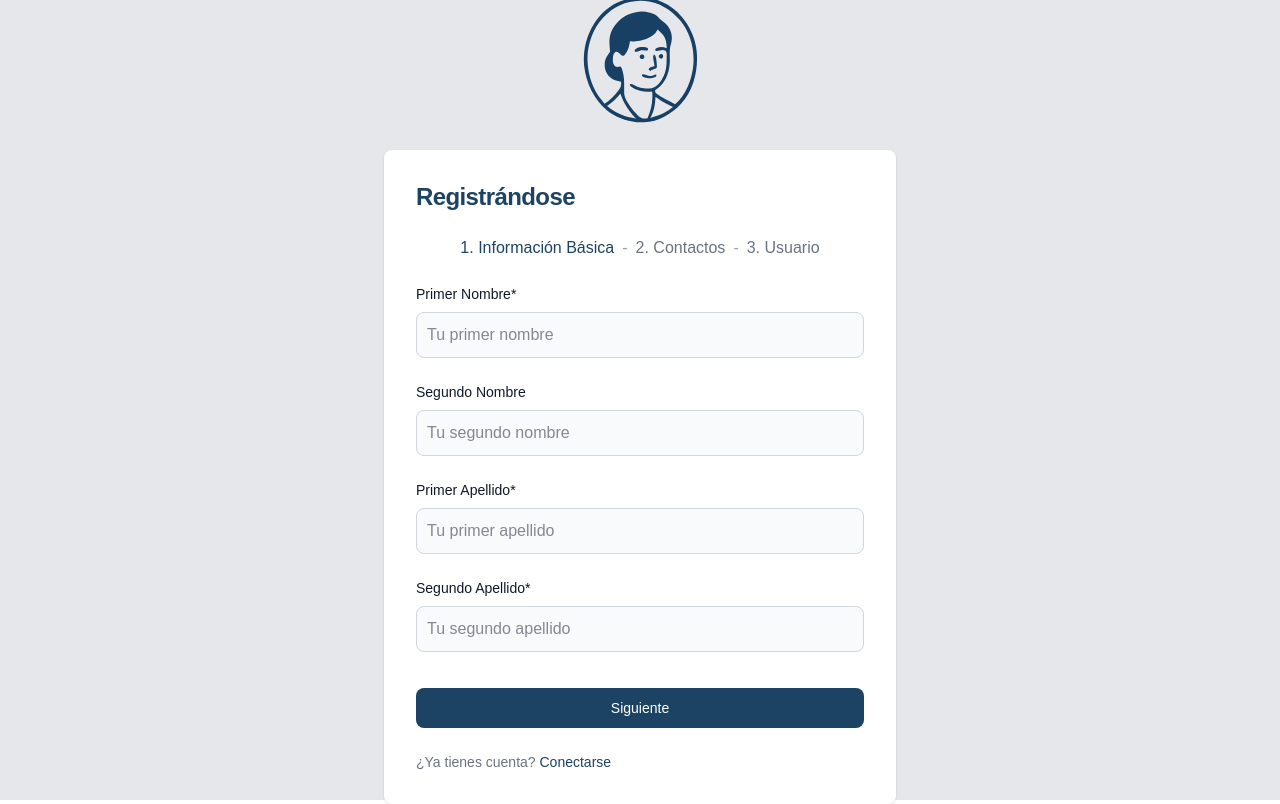
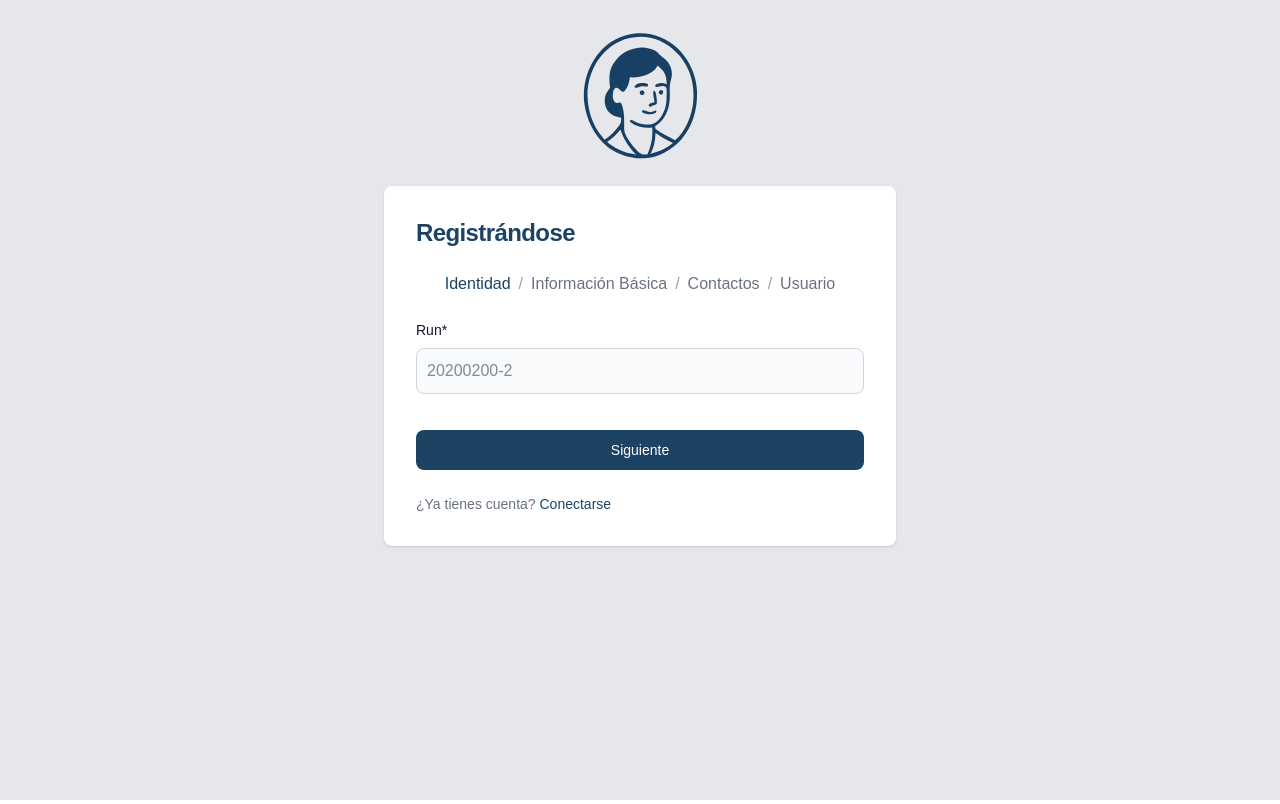
Before and after one commit to Joakosss/EcommerceDonaNancy, a React (Vite) app in the folder Client/: page /registro in a window 1280 px wide. Built offline with nearby package versions, Linux system fonts and the light colour scheme.

Commit message:
update - agregado cors a apifastapi y registro usuario interoperando 100%

```diff
--- /dev/null
+++ b/Client/src/pages/Registro/Paso0.tsx
@@ -0,0 +1,56 @@
+import { useFormContext } from "react-hook-form";
+
+function Paso0({ onNext }: { onNext: () => void }) {
+  const {
+    register,
+    formState: { errors },
+    trigger,
+  } = useFormContext();
+
+  const handleNext = async () => {
+    const isValid = await trigger(["run_usuario"]);
+    if (isValid) {
+      onNext(); // solo avanza si es válido
+    }
+  };
+
+  return (
+    <>
+      <div id="run">
+        <label
+          htmlFor="run"
+          className="block mb-2 text-sm font-medium text-gray-900"
+        >
+          Run*{" "}
+          {errors.run_usuario?.message && (
+            <small className="text-red-700">
+              {errors.run_usuario?.message as string}
+            </small>
+          )}
+        </label>
+        <input
+          type="text"
+          id="run_usuario"
+          className="bg-gray-50 border border-gray-300 text-gray-900 rounded-lg block w-full p-2.5"
+          placeholder="20200200-2"
+          {...register("run_usuario", {
+            required: "Es requerido",
+            pattern: {
+              value: /^\d{1,2}\d{3}\d{3}-[\dkK]$/,
+              message: "Rut no válido verifica guion y digito verificador",
+            },
+          })}
+        />
+      </div>
+      <button
+        type="button"
+        className=" mt-3 w-full text-white bg-primary hover:bg-primary/90  font-medium rounded-lg text-sm px-5 py-2.5 text-center"
+        onClick={handleNext}
+      >
+        Siguiente
+      </button>
+    </>
+  );
+}
+
+export default Paso0;
--- a/Client/src/pages/Registro/Paso2.tsx
+++ b/Client/src/pages/Registro/Paso2.tsx
@@ -18,22 +18,22 @@ function Paso2({ onNext }: { onNext: () => void }) {
     <section>
       <div>
         <label
-          htmlFor="correo_electronico"
+          htmlFor="correo"
           className="block mb-2 text-sm font-medium text-gray-900"
         >
           Correo Electronico*{" "}
-          {errors.correo_electronico?.message && (
+          {errors.correo?.message && (
             <small className="text-red-700">
-              {errors.correo_electronico?.message as string}{" "}
+              {errors.correo?.message as string}{" "}
             </small>
           )}
         </label>
         <input
           type="email"
-          id="correo_electronico"
+          id="correo"
           className="bg-gray-50 border border-gray-300 text-gray-900 rounded-lg block w-full p-2.5"
           placeholder="TuCorreo@correo.cl"
-          {...register("correo_electronico", {
+          {...register("correo", {
             required: "Es requerido",
             pattern: {
               value:
@@ -70,11 +70,11 @@ function Paso2({ onNext }: { onNext: () => void }) {
       </div>
       <div className="mt-3">
         <label
-          htmlFor="Direccion"
+          htmlFor="direccion"
           className="block mb-2 text-sm font-medium text-gray-900"
         >
           Dirección{" "}
-          {errors.correo_electronico?.message && (
+          {errors.direccion?.message && (
             <small className="text-red-700">
               {errors.Direccion?.message as string}{" "}
             </small>
@@ -82,10 +82,10 @@ function Paso2({ onNext }: { onNext: () => void }) {
         </label>
         <input
           type="string"
-          id="Direccion"
+          id="direccion"
           className="bg-gray-50 border border-gray-300 text-gray-900 rounded-lg block w-full p-2.5"
           placeholder="Calle 123 Comuna"
-          {...register("Direccion")}
+          {...register("direccion")}
         />
       </div>
       <button
--- a/Client/src/pages/Registro/Registro.tsx
+++ b/Client/src/pages/Registro/Registro.tsx
@@ -6,40 +6,62 @@ import Stepper from "./Stepper";
 import Paso1 from "./Paso1";
 import Paso2 from "./Paso2";
 import Paso3 from "./Paso3";
-import { useRegister } from "../../hooks/oldQuerys/useRegister";
-
+import { usePostMutation } from "../../hooks/mutation/UsePostMutation";
+import Paso0 from "./Paso0";
+import { UsuarioType } from "../../types/UsuarioType";
+import { AxiosError } from "axios";
+import Modal from "../../components/Modal";
+import NancySmall from "../../images/NancySmall.svg"
 type FormType = {
   nombre_usuario: string;
   contrasenia: string;
   confirmar_contrasenia: string;
+  run_usuario: string;
   p_nombre: string;
   s_nombre?: string;
   p_apellido: string;
   s_apellido: string;
   telefono: number;
-  correo_electronico: string;
+  correo: string;
   direccion?: string;
 };
 
 function Registro() {
+  const navigate = useNavigate();
+  const [isModal, setIsModal] = useState<boolean>(false);
+
   const methods = useForm<FormType>({
     mode: "onChange",
   });
-  const [step, setStep] = useState(1);
+  const [step, setStep] = useState(0);
   const nextStep = () => setStep((prev) => prev + 1);
   const ChangeStep = (step: number) => setStep(step);
 
-  const registerMutation = useRegister();
-  const navigate = useNavigate()
+  const { mutate, error } = usePostMutation<UsuarioType, AxiosError>(
+    "http://127.0.0.1:8000/api/usuarios/",
+    {
+      onSuccess: () => {
+        setIsModal(true);
+      },
+      onError(error) {
+        alert(error);
+      },
+    }
+  );
+
   const onSubmit = (data: FormType) => {
-    registerMutation.mutate({ user: data },{onSuccess:()=>{
-      navigate("/login")
-    }});
+    const { confirmar_contrasenia, ...rest } = data;
+    const usuarioConPerfil = {
+      ...rest,
+      id_perfil: "1",
+    };
+    mutate(usuarioConPerfil);
   };
 
   return (
-    <section className="bg-gray-200">
-      <div className="flex flex-col items-center justify-center px-6 py-8 mx-auto md:h-screen lg:py-0">
+    <>
+      <section className="bg-gray-200 min-h-screen">
+        <div className="flex flex-col items-center justify-center px-6 py-8 mx-auto ">
           <Link
             to={"/"}
             className="flex items-center mb-6 text-2xl font-semibold"
@@ -58,11 +80,17 @@ function Registro() {
                 Registrándose
               </h1>
               <Stepper step={step} ChangeStep={ChangeStep} />
+              {error?.message && (
+                <small className="font-bold text-red-600">
+                  {error.message}
+                </small>
+              )}
               <FormProvider {...methods}>
                 <form
                   className="space-y-4 md:space-y-6"
                   onSubmit={methods.handleSubmit(onSubmit)}
                 >
+                  {step === 0 && <Paso0 onNext={nextStep} />}
                   {step === 1 && <Paso1 onNext={nextStep} />}
                   {step === 2 && <Paso2 onNext={nextStep} />}
                   {step === 3 && (
@@ -91,6 +119,22 @@ function Registro() {
           </div>
         </div>
       </section>
+      <Modal isOpen={isModal} onClose={() => navigate("/login")}>
+        <div className="flex flex-col justify-center items-center">
+        <h2 className="text-xl font-bold leading-tight tracking-tight text-primary md:text-2xl">¡Te registraste con éxito!</h2>
+        <img src={NancySmall} alt="logo nancy" className="w-20" />
+        <p className="text-md font-medium md:text-lg">Nos alegra tenerte aquí.</p>
+
+        </div>
+        <button
+          type="button"
+          className=" mt-3 w-full text-white bg-primary hover:bg-primary/90  font-medium rounded-lg text-sm px-5 py-2.5 text-center"
+          onClick={() => navigate("/login")}
+        >
+          Iniciar sesión
+        </button>
+      </Modal>
+    </>
   );
 }
 
--- a/Client/src/pages/Registro/Stepper.tsx
+++ b/Client/src/pages/Registro/Stepper.tsx
@@ -4,6 +4,7 @@ type StepperProps = {
 };
 
 const steps = [
+  { id: 0, label: "Identidad" },
   { id: 1, label: "Información Básica" },
   { id: 2, label: "Contactos" },
   { id: 3, label: "Usuario" },
@@ -23,9 +24,9 @@ function Stepper({ step, ChangeStep }: StepperProps) {
             className={`font-medium ${getTextClass(item.id)}`}
             onClick={step >= item.id ? () => ChangeStep(item.id) : () => {}}
           >
-            {item.id}. {item.label}
+            {item.label}
           </span>
-          {idx < steps.length - 1 && <span className="text-gray-400">-</span>}
+          {idx < steps.length - 1 && <span className="text-gray-400">/</span>}
         </div>
       ))}
     </div>
--- a/Client/src/types/UsuarioType.ts
+++ b/Client/src/types/UsuarioType.ts
@@ -1,9 +1,8 @@
-import { PerfilType } from "./PerfilType";
-
 export type UsuarioType = {
-  id?: string;
+  id_usuario?: string;
   nombre_usuario: string;
   contrasennia?: string;
+  run_usuario:string;
   p_nombre: string;
   s_nombre?: string;
   p_apellido: string;
```
Also changed, not shown: 1 other file (tests, documents, lock files or other folders). Lines whose indentation alone changed are shown as unchanged.
